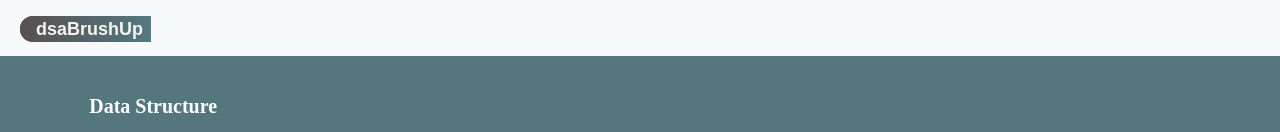
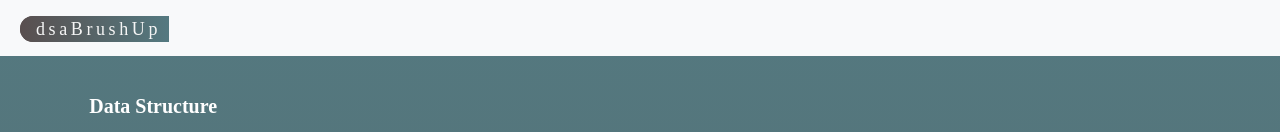
Before and after one commit to yousuf1997/DSA-Brushup-Site, an Angular app: page /content in a window 1280 px wide. Shown: the top 132 px of the page. Built offline with nearby package versions, Linux system fonts and the light colour scheme; a web font is replaced by a local one.

Commit message:
changed the logo font

```diff
--- a/src/app/main/main.component.html
+++ b/src/app/main/main.component.html
@@ -2,7 +2,7 @@
 <nav class="navbar navbar-expand-lg navbar-light bg-light base-font">
     <a class="navbar-brand" href="#">    <!-- LOGO -->
         <span style="padding: 1em;">
-            <p class="high_lighted" style="font-weight: bold;">dsaBrushUp</p>
+            <p class="high_lighted">dsaBrushUp</p>
         </span>
     </a>
 
--- a/src/styles.scss
+++ b/src/styles.scss
@@ -20,7 +20,9 @@ $base-background-color6: #83AF9B;
 
 
 .high_lighted{
-    font-family: 'Quicksand', sans-serif;
+    @extend .base-font;
+    letter-spacing: 0.2em;
+    font-weight: bold;
     color: whitesmoke;
     background-color: $base-background-color1;
     display: inline;
```
